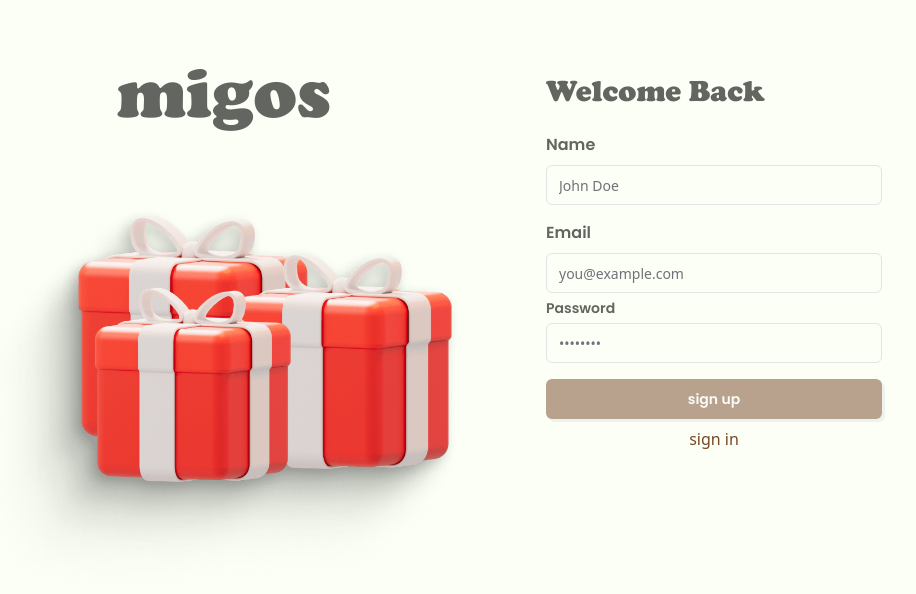
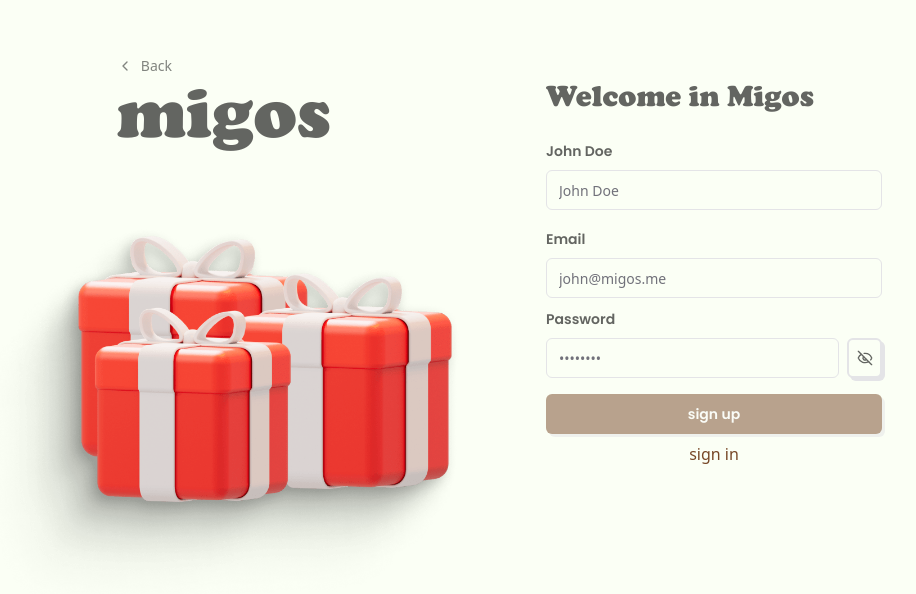
Before and after one commit to Vicente-Labs/migos-web, a Next.js app: page /1/sign-up in a window 1280 px wide. Shown: the part 104-698 px from the top of the page, without its empty margins (200-1116 px from the left). Built offline with nearby package versions, Linux system fonts and the light colour scheme; no server answers.

Commit message:
fix: sign in and sign out issues and add translations

```diff
--- a/public/dictionaries/en-US.json
+++ b/public/dictionaries/en-US.json
@@ -99,6 +99,14 @@
   "wannaSeeYours": "Wanna see yours?",
   "weAreWorkingOnItRightNow": "We are working on it right now",
   "support": "support",
-  "emailPlaceholder": "Email",
-  "passwordPlaceholder": "Password"
+  "with": "with",
+  "by": "by",
+  "emailPlaceholder": "john@migos.me",
+  "namePlaceholder": "John Doe",
+  "passwordPlaceholder": "Password",
+  "back": "Back",
+  "showPassword": "Show password",
+  "hidePassword": "Hide password",
+  "welcomeBack": "Welcome Back",
+  "welcomeIn": "Welcome in Migos"
 }
--- a/public/dictionaries/es-ES.json
+++ b/public/dictionaries/es-ES.json
@@ -99,6 +99,14 @@
   "wannaSeeYours": "¿Quieres ver el tuyo?",
   "weAreWorkingOnItRightNow": "Estamos trabajando en ello en este momento",
   "support": "soporte",
-  "emailPlaceholder": "Email",
-  "passwordPlaceholder": "Contraseña"
+  "with": "con",
+  "by": "por",
+  "emailPlaceholder": "juan@migos.me",
+  "namePlaceholder": "Juan Perez",
+  "passwordPlaceholder": "Contraseña",
+  "back": "Atrás",
+  "showPassword": "Mostrar contraseña",
+  "hidePassword": "Ocultar contraseña",
+  "welcomeBack": "Bienvenido de nuevo",
+  "welcomeIn": "Bienvenido en Migos"
 }
--- a/public/dictionaries/pt-BR.json
+++ b/public/dictionaries/pt-BR.json
@@ -99,6 +99,14 @@
   "wannaSeeYours": "Quer ver seu?",
   "weAreWorkingOnItRightNow": "Estamos trabalhando nisso no momento",
   "support": "suporte",
-  "emailPlaceholder": "E-mail",
-  "passwordPlaceholder": "Senha"
+  "with": "com",
+  "by": "por",
+  "emailPlaceholder": "vicente@migos.me",
+  "namePlaceholder": "Vicente Sanchez",
+  "passwordPlaceholder": "Senha",
+  "back": "Voltar",
+  "showPassword": "Mostrar senha",
+  "hidePassword": "Ocultar senha",
+  "welcomeBack": "Bem-vindo de volta",
+  "welcomeIn": "Bem-vindo ao Migos"
 }
--- a/src/app/[lang]/(auth)/sign-in/page.tsx
+++ b/src/app/[lang]/(auth)/sign-in/page.tsx
@@ -1,11 +1,19 @@
 'use client'
 
 import { motion } from 'framer-motion'
+import { ChevronLeft } from 'lucide-react'
 import Image from 'next/image'
+import { useRouter } from 'next/navigation'
+
+import { useLanguage } from '@/context/language'
 
 import { SignInForm } from './sign-in-form'
 
 export default function SignInPage() {
+  const { dictionary } = useLanguage()
+
+  const router = useRouter()
+
   return (
     <div className="flex min-h-[calc(100vh-8rem)] flex-row items-center justify-center gap-12 px-4">
       <motion.div
@@ -14,6 +22,15 @@ export default function SignInPage() {
         transition={{ duration: 0.5 }}
         className="mt-40 hidden lg:flex lg:flex-col lg:items-center lg:justify-center"
       >
+        <div>
+          <button
+            onClick={() => router.back()}
+            className="flex items-center gap-2 text-sm text-foreground/80 hover:text-foreground transition-all duration-300"
+          >
+            <ChevronLeft className="h-4 w-4" />
+            {dictionary.back}
+          </button>
+
           <motion.h1
             initial={{ opacity: 0 }}
             animate={{ opacity: 1 }}
@@ -22,6 +39,7 @@ export default function SignInPage() {
           >
             migos
           </motion.h1>
+        </div>
         <motion.div
           initial={{ opacity: 0, scale: 0.8 }}
           animate={{ opacity: 1, scale: 1 }}
@@ -50,7 +68,7 @@ export default function SignInPage() {
           transition={{ delay: 0.2 }}
           className="font-cooperBlack text-3xl"
         >
-          Welcome Back
+          {dictionary.welcomeBack}
         </motion.h2>
 
         <SignInForm />
--- a/src/app/[lang]/(auth)/sign-up/page.tsx
+++ b/src/app/[lang]/(auth)/sign-up/page.tsx
@@ -1,11 +1,19 @@
 'use client'
 
 import { motion } from 'framer-motion'
+import { ChevronLeft } from 'lucide-react'
 import Image from 'next/image'
+import { useRouter } from 'next/navigation'
+
+import { useLanguage } from '@/context/language'
 
 import { SignUpForm } from './sign-up-form'
 
 export default function SignUpPage() {
+  const { dictionary } = useLanguage()
+
+  const router = useRouter()
+
   return (
     <div className="flex min-h-[calc(100vh-8rem)] flex-row items-center justify-center gap-12 px-4">
       <motion.div
@@ -14,6 +22,15 @@ export default function SignUpPage() {
         transition={{ duration: 0.5 }}
         className="mt-40 hidden lg:flex lg:flex-col lg:items-center lg:justify-center"
       >
+        <div>
+          <button
+            onClick={() => router.back()}
+            className="flex items-center gap-2 text-sm text-foreground/80 hover:text-foreground transition-all duration-300"
+          >
+            <ChevronLeft className="h-4 w-4" />
+            {dictionary.back}
+          </button>
+
           <motion.h1
             initial={{ opacity: 0 }}
             animate={{ opacity: 1 }}
@@ -22,6 +39,7 @@ export default function SignUpPage() {
           >
             migos
           </motion.h1>
+        </div>
         <motion.div
           initial={{ opacity: 0, scale: 0.8 }}
           animate={{ opacity: 1, scale: 1 }}
@@ -50,7 +68,7 @@ export default function SignUpPage() {
           transition={{ delay: 0.2 }}
           className="font-cooperBlack text-3xl"
         >
-          Welcome Back
+          {dictionary.welcomeIn}
         </motion.h2>
 
         <SignUpForm />
--- a/src/app/[lang]/(auth)/sign-up/sign-up-form.tsx
+++ b/src/app/[lang]/(auth)/sign-up/sign-up-form.tsx
@@ -2,16 +2,24 @@
 
 import { zodResolver } from '@hookform/resolvers/zod'
 import { motion } from 'framer-motion'
-import { Loader2 } from 'lucide-react'
+import { Eye, EyeOff, Loader2 } from 'lucide-react'
 import { useRouter } from 'next/navigation'
+import { useState } from 'react'
 import { useForm } from 'react-hook-form'
 import { toast } from 'sonner'
 
 import { signUp } from '@/actions/auth/sign-up'
 import { AnimatedLink } from '@/components/animated-link'
 import { Button } from '@/components/ui/button'
+import { Form, FormField, FormItem, FormMessage } from '@/components/ui/form'
 import { Input } from '@/components/ui/input'
 import { Label } from '@/components/ui/label'
+import {
+  Tooltip,
+  TooltipContent,
+  TooltipProvider,
+  TooltipTrigger,
+} from '@/components/ui/tooltip'
 import { useLanguage } from '@/context/language'
 
 import { signUpFormSchema, type SignUpFormValues } from './sign-up-schema'
@@ -19,6 +27,8 @@ import { signUpFormSchema, type SignUpFormValues } from './sign-up-schema'
 export function SignUpForm() {
   const router = useRouter()
   const { dictionary, language } = useLanguage()
+
+  const [showPassword, setShowPassword] = useState(false)
 
   const form = useForm<SignUpFormValues>({
     resolver: zodResolver(signUpFormSchema(dictionary)),
@@ -31,7 +41,6 @@ export function SignUpForm() {
   })
 
   const {
-    register,
     handleSubmit,
     formState: { errors, isValid },
   } = form
@@ -52,11 +61,12 @@ export function SignUpForm() {
   }
 
   return (
+    <Form {...form}>
       <motion.form
+        onSubmit={handleSubmit(handleSignUp)}
         initial={{ opacity: 0 }}
         animate={{ opacity: 1 }}
         transition={{ delay: 0.3 }}
-      onSubmit={handleSubmit(handleSignUp)}
         className="flex flex-col gap-4"
       >
         <div className="flex flex-col gap-4">
@@ -66,20 +76,26 @@ export function SignUpForm() {
             transition={{ delay: 0.4 }}
             className="flex flex-col gap-2"
           >
-          <label htmlFor="name" className="font-poppins font-semibold">
-            Name
-          </label>
+            <FormItem>
+              <Label htmlFor="name" className="font-poppins font-semibold">
+                {dictionary.namePlaceholder}
+              </Label>
+              <FormField
+                control={form.control}
+                name="name"
+                render={({ field }) => (
                   <Input
-            {...register('name')}
+                    {...field}
                     type="text"
                     id="name"
-            placeholder="John Doe"
+                    placeholder={dictionary.namePlaceholder}
                     aria-invalid={!!errors.name}
                     className="focus-visible:ring-primary"
                   />
-          {errors.name && (
-            <span className="text-sm text-red-500">{errors.name.message}</span>
                 )}
+              />
+              <FormMessage>{errors.name?.message}</FormMessage>
+            </FormItem>
           </motion.div>
 
           <motion.div
@@ -88,37 +104,79 @@ export function SignUpForm() {
             transition={{ delay: 0.5 }}
             className="flex flex-col gap-2"
           >
-          <label htmlFor="email" className="font-poppins font-semibold">
+            <FormItem>
+              <Label htmlFor="email" className="font-poppins font-semibold">
                 {dictionary.email}
-          </label>
+              </Label>
+              <FormField
+                control={form.control}
+                name="email"
+                render={({ field }) => (
                   <Input
-            {...register('email')}
+                    {...field}
                     type="email"
                     id="email"
-            placeholder="you@example.com"
+                    placeholder={dictionary.emailPlaceholder}
                     aria-invalid={!!errors.email}
                     className="focus-visible:ring-primary"
                   />
-          {errors.email && (
-            <span className="text-sm text-red-500">{errors.email.message}</span>
                 )}
+              />
+              <FormMessage>{errors.email?.message}</FormMessage>
+            </FormItem>
 
+            <FormItem>
               <Label htmlFor="password" className="font-poppins font-semibold">
                 {dictionary.password}
               </Label>
+              <FormField
+                control={form.control}
+                name="password"
+                render={({ field }) => (
+                  <>
+                    <div className="flex space-x-2">
                       <Input
-            {...register('password')}
-            type="password"
+                        {...field}
+                        type={showPassword ? 'text' : 'password'}
                         id="password"
                         placeholder="••••••••"
                         aria-invalid={!!errors.password}
                         className="focus-visible:ring-primary"
                       />
-          {errors.password && (
-            <span className="text-sm text-red-500">
-              {errors.password.message}
-            </span>
+
+                      <TooltipProvider>
+                        <Tooltip>
+                          <TooltipTrigger asChild>
+                            <Button
+                              size="icon"
+                              variant="outline"
+                              onClick={() => setShowPassword((prev) => !prev)}
+                              type="button"
+                              data-testId="toggle-password"
+                            >
+                              {showPassword ? (
+                                <Eye size={16} />
+                              ) : (
+                                <EyeOff size={16} />
                               )}
+                            </Button>
+                          </TooltipTrigger>
+
+                          <TooltipContent>
+                            <p>
+                              {showPassword
+                                ? dictionary.hidePassword
+                                : dictionary.showPassword}
+                            </p>
+                          </TooltipContent>
+                        </Tooltip>
+                      </TooltipProvider>
+                    </div>
+                  </>
+                )}
+              />
+              <FormMessage>{errors.password?.message}</FormMessage>
+            </FormItem>
           </motion.div>
         </div>
 
@@ -144,23 +202,8 @@ export function SignUpForm() {
               {dictionary.signIn}
             </AnimatedLink>
           </div>
-
-        {/* <div className="flex items-center gap-2">
-          <SelectSeparator className="flex-1" />
-          <span className="text-sm text-gray-500">{dictionary.or}</span>
-          <SelectSeparator className="flex-1" />
-        </div>
-
-        <Button
-          variant="outline"
-          type="button"
-          onClick={handleGoogleSignUp}
-          className="border-2 font-semibold"
-        >
-          <GoogleIcon className="mr-2 h-5 w-5" />
-          {dictionary.signUpWithGoogle}
-        </Button> */}
         </motion.div>
       </motion.form>
+    </Form>
   )
 }
--- a/src/components/footer.tsx
+++ b/src/components/footer.tsx
@@ -50,7 +50,9 @@ export function Footer() {
         <span className="hidden md:inline">•</span>
         <span className="md:hidden">•</span>
         <span className="flex flex-row items-center justify-center gap-2 text-primary">
-          with <Heart className="h-3.5 w-3.5 sm:h-4 sm:w-4 text-primary" /> by{' '}
+          {dictionary.with}{' '}
+          <Heart className="h-3.5 w-3.5 sm:h-4 sm:w-4 text-primary" />{' '}
+          {dictionary.by}{' '}
           <AnimatedLink
             href="https://vicentesan.dev"
             className="text-xs sm:text-sm lg:text-base"
--- a/src/components/lang-switcher.tsx
+++ b/src/components/lang-switcher.tsx
@@ -33,7 +33,12 @@ export function LangSwitcher() {
       onValueChange={(value) => handleRedirectLanguageChange(value as Language)}
     >
       <SelectTrigger asChild>
-        <Button variant="outline" className="flex items-center">
+        <Button
+          variant="outline"
+          className={cn(
+            'transition-all duration-300 hover:bg-primary/10 h-8 sm:h-9 lg:h-10 text-xs sm:text-sm lg:text-base px-2 sm:px-3 lg:px-4',
+          )}
+        >
           <LanguagesIcon />
           <ChevronDown className="h-4 w-4 opacity-50" />
         </Button>
--- a/src/components/sections/cta-section.tsx
+++ b/src/components/sections/cta-section.tsx
@@ -48,7 +48,7 @@ export function CTASection() {
             onClick={() => {
               router.push(`/${language}/sign-up`)
             }}
-            className="flex w-full flex-row items-center justify-center bg-gradient-to-r from-primary to-primary/90 px-4 py-4 text-sm font-bold transition-all hover:opacity-90 sm:px-6 sm:py-6 sm:text-xl"
+            className="w-full max-w-md bg-gradient-to-r from-primary to-primary/90 px-6 py-4 text-lg font-bold transition-all hover:opacity-90 sm:py-5 sm:text-xl"
           >
             {dictionary.startMySecretSanta}
           </Button>
--- a/src/components/sections/features-section.tsx
+++ b/src/components/sections/features-section.tsx
@@ -121,6 +121,7 @@ export function FeaturesSection() {
           >
             <Button
               size="lg"
+              className="w-full max-w-md bg-gradient-to-r from-primary to-primary/90 px-6 py-4 text-lg font-bold transition-all hover:opacity-90 sm:py-5 sm:text-xl"
               onClick={() => {
                 router.push(`/${language}/sign-up`)
               }}
--- a/src/components/sections/paperwork-section.tsx
+++ b/src/components/sections/paperwork-section.tsx
@@ -59,7 +59,7 @@ export function PaperworkSection() {
             onClick={() => {
               router.push(`/${language}/sign-up`)
             }}
-            className="flex w-full flex-row items-center justify-center bg-gradient-to-r from-primary to-primary/90 px-4 py-4 text-sm font-bold transition-all hover:opacity-90 sm:px-6 sm:py-6 sm:text-xl"
+            className="w-full max-w-md bg-gradient-to-r from-primary to-primary/90 px-6 py-4 text-lg font-bold transition-all hover:opacity-90 sm:py-5 sm:text-xl"
           >
             {dictionary.letsDoIt}
           </Button>
```
Also changed, not shown: 1 other file (tests, documents, lock files or other folders). Lines whose indentation alone changed are shown as unchanged.
